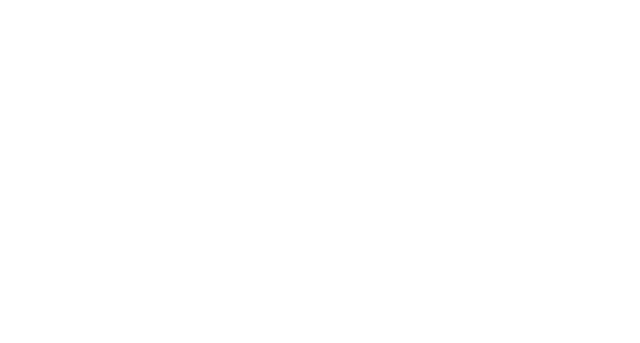
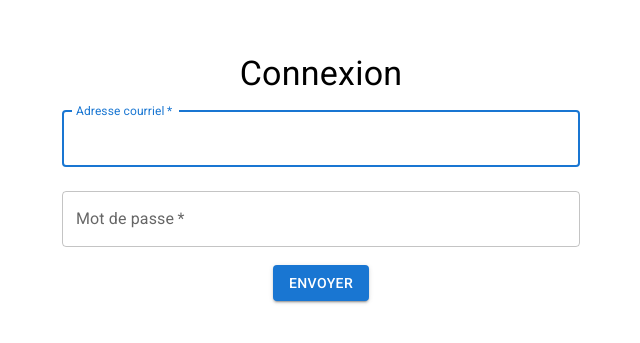
Before and after one commit to 0xD34DC0DE/ProjetIntegreTeam4, a React (Create React App) app in the folder frontend/: page /login in a window 1280 px wide. Shown: the part 143-486 px from the top of the page, without its empty margins (279-919 px from the left). Built offline with nearby package versions, Linux system fonts and the light colour scheme.

Commit message:
completing the authorization lifecycle / now intercepts 401 error

```diff
--- a/frontend/package.json
+++ b/frontend/package.json
@@ -12,6 +12,7 @@
     "@testing-library/react": "^11.2.7",
     "@testing-library/user-event": "^12.8.3",
     "axios": "^0.21.4",
+    "jwt-decode": "^3.1.2",
     "react": "^17.0.2",
     "react-dom": "^17.0.2",
     "react-router-dom": "^5.3.0",
--- a/frontend/src/App.js
+++ b/frontend/src/App.js
@@ -1,16 +1,35 @@
 import './App.css';
-import { BrowserRouter as Router, Switch, Route } from 'react-router-dom';
+import { Redirect, BrowserRouter as Router, Switch, Route } from 'react-router-dom';
 import Home from './components/Home';
 import Register from './components/Register'
+import Login from './components/Login'
+import {useState} from 'react'
 
 function App() {
+  const userInformationsObject = {
+    email: "",
+    // username: "",
+    role: "",
+    loggedIn: false
+  }
+
+  const [userInformations, setUserInformations] = useState(
+    userInformationsObject
+  )
+
   return (
     <Router>
       <div className="App">
         <Switch>
           <Route path="/home" exact component={Home}/>
           <Route path="/register" extact component={Register}/>
+          <Route
+            path="/login"
+            extact
+            component={() => <Login userInformations={userInformations} setUserInformations={setUserInformations} />}
+          />
         </Switch>
+        { userInformations.loggedIn ? (<Redirect push to="/home"/>) : null }
       </div>
     </Router>
   );
--- a/frontend/src/components/Login.js
+++ b/frontend/src/components/Login.js
@@ -1,10 +1,110 @@
 import React from 'react';
+import {useState} from 'react'
+import axios from 'axios';
+import jwt_decode from "jwt-decode";
+import {TextField, Button, Typography, Grid, DialogContentText, Link} from '@mui/material';
+import SideBar from "./SideBar";
+import TopBar from "./TopBar";
+import StickyFooter from "./Footer";
 
-const Login = () => {
-    return (
-        <div>
-        </div>
-    )
+const Login = ({userInformations, setUserInformations}) => {
+    const [errorMessage, setErrorMessage] = useState()
+
+    const logUserIn = (evt) => {
+        // Prevents the form from being submitted
+        evt.nativeEvent.preventDefault();
+
+        // Get the form fields
+        const formElements = evt.nativeEvent.target.elements;
+        const email = formElements.email.value;
+        const password = formElements.password.value;
+
+        axios ({
+            method: 'POST',
+            baseURL: 'http://localhost:8080',
+            url: '/user/login',
+            data: JSON.stringify({ email: email, password: password }),
+            headers: {
+                'content-type': 'application/json',
+            },
+          })
+          .then(function (response) {
+            if (response.data !== ''){
+                sessionStorage.setItem('jwt', `Bearer ${response.data}`);
+
+                const decodedJWT = jwt_decode(response.data);
+                setUserInformations({
+                    email: email,
+                    role: decodedJWT.role,
+                    loggedIn: true
+                });
+                setErrorMessage();
+              } else {
+                let errorMessage = 'Informations ne correspondent à aucun utilisateur sauvegardé'
+                setErrorMessage(errorMessage);
+              }
+        })
+        .catch(function (error) {
+            let errorMessage = 'Informations ne correspondent à aucun utilisateur sauvegardé'
+            setErrorMessage(errorMessage);
+        });
+    }
+
+    const deleteLocalUserInfo = () => {
+        sessionStorage.setItem('jwt', '');
+        setUserInformations({
+            email: "",
+            // username: "",
+            role: "",
+            loggedIn: false
+        });
+    }
+
+    if(!userInformations.loggedIn) {
+        return (
+            <div>
+                <Grid container spacing={10} direction="column" alignItems="center" justifyContent="center" style={{minHeight: '100vh'}}>
+                    <Typography variant="h4" align="center" style={{minHeight: '5vh'}}>Connexion</Typography>
+                    <DialogContentText style={{color: 'red'}}>{errorMessage}</DialogContentText>
+                    <form noValidate autoComplete="off" onSubmit={logUserIn}>
+                        <TextField
+                            margin="normal"
+                            required
+                            fullWidth
+                            id="email"
+                            label="Adresse courriel"
+                            name="email"
+                            autoComplete="email"
+                            autoFocus
+                        />
+                        <TextField
+                            margin="normal"
+                            required
+                            fullWidth
+                            name="password"
+                            label="Mot de passe"
+                            type="password"
+                            id="password"
+                            autoComplete="current-password"
+                        />
+                        <Button type="submit" variant="contained" color="primary" style={{marginTop: "10px"}}>
+                            Envoyer
+                        </Button>
+                    </form>
+                </Grid>
+            </div>
+        )
+    } else {
+        return (
+            <div>
+                <Grid container spacing={10} direction="column" alignItems="center" justifyContent="center" style={{minHeight: '100vh'}}>
+                    <Typography variant="h4" align="center">Connexion</Typography>
+                    <DialogContentText>On dirait que vous êtes déjà connecté, voulez-vous vous déconnecter ?</DialogContentText>
+                    <Button variant="contained" color="primary" onClick={deleteLocalUserInfo} style={{marginTop: '5vh'}}>Se Déconnecter</Button>
+                </Grid>
+            </div>
+        )
+    }
 }
 
 export default Login;
```
Also changed, not shown: 1 other file (tests, documents, lock files or other folders).
